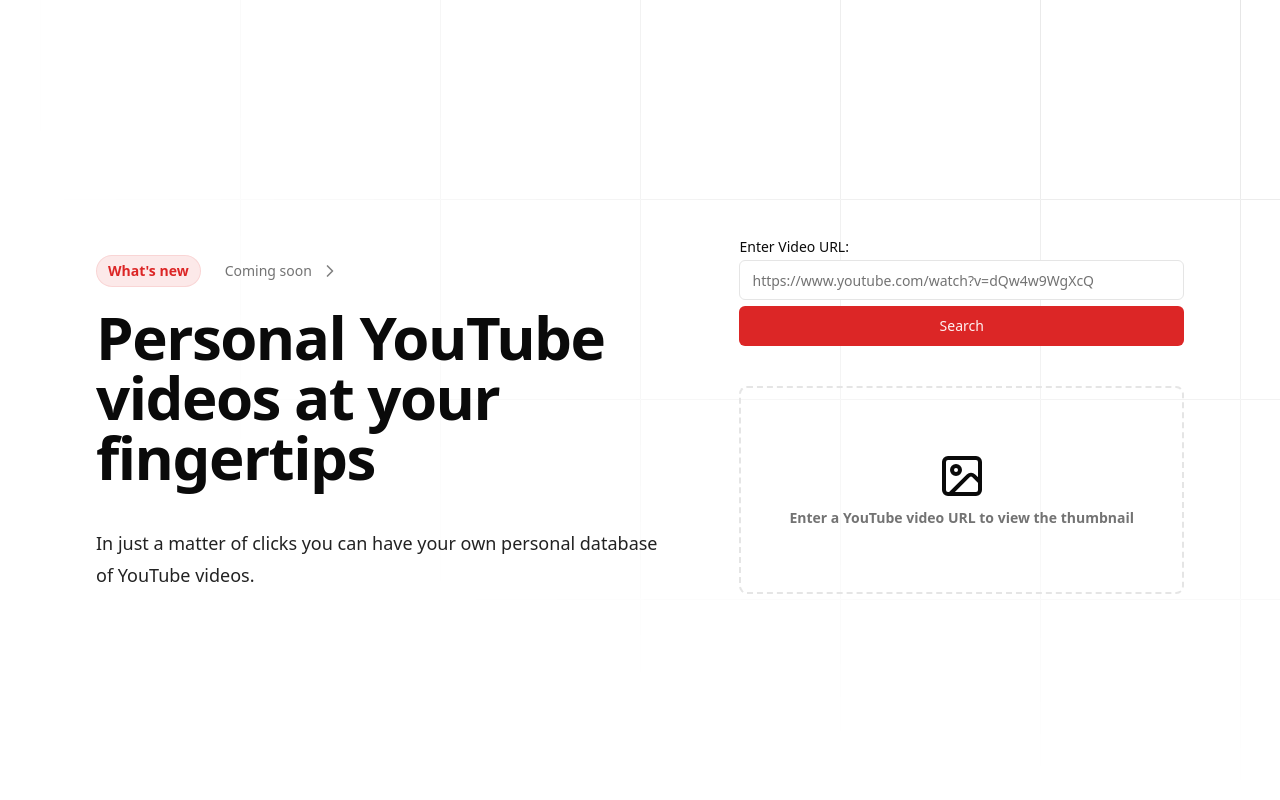
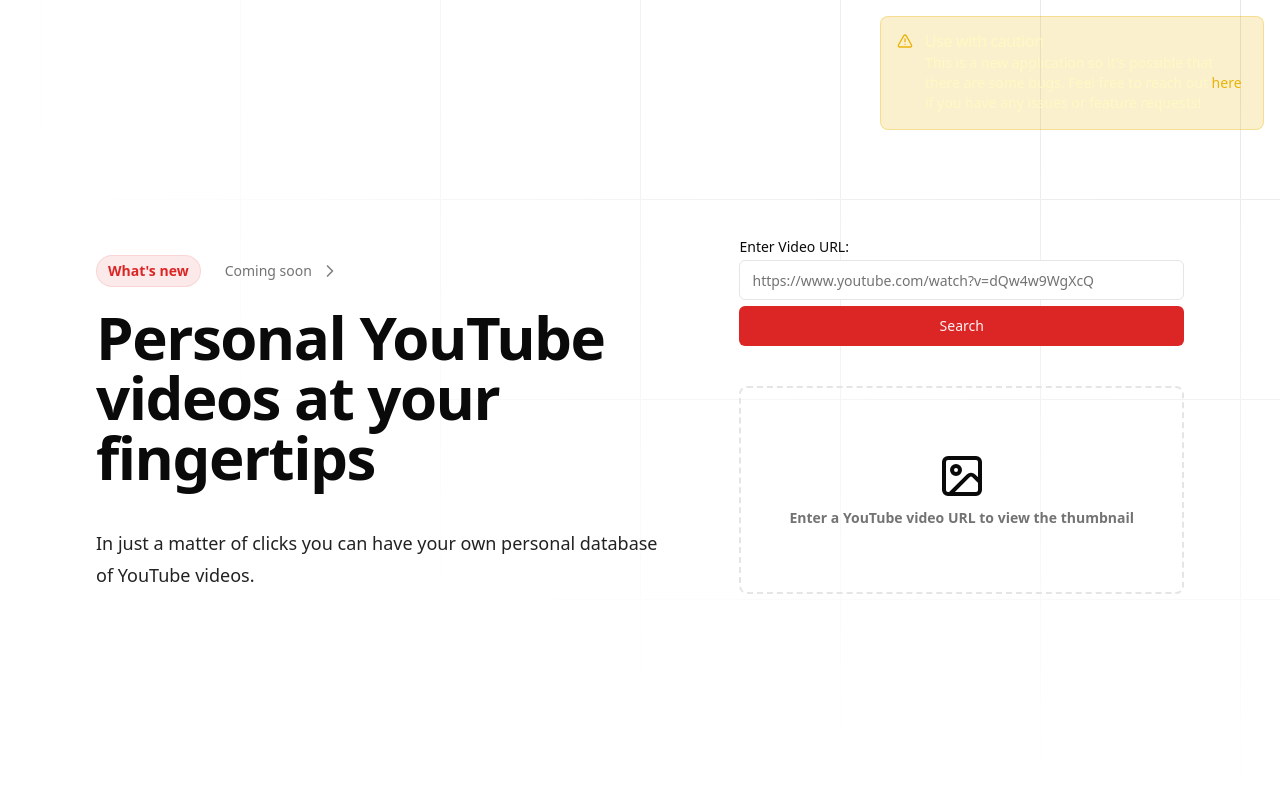
Before and after one commit to alexwhitmore/downloader, a Next.js app: page / in a window 1280 px wide. Shown: the top 800 px of the page. Built offline with nearby package versions, Linux system fonts and the light colour scheme.

Commit message:
Create new alert component

```diff
--- a/app/page.tsx
+++ b/app/page.tsx
@@ -1,3 +1,6 @@
+import { AlertTriangle } from 'lucide-react'
+import { Alert, AlertDescription, AlertTitle } from '@/components/ui/alert'
+import { Button } from '@/components/ui/button'
 import { Hero } from '@/components/hero'
 import { Features } from '@/components/features'
 import { Instructions } from '@/components/instructions'
@@ -7,6 +10,21 @@
 export default function Home() {
   return (
     <main>
+      <div className="fixed top-0 right-0 mt-4 mr-4 z-50 w-96 hidden md:block">
+        <Alert className="bg-yellow-500/20 border-yellow-500/30">
+          <AlertTriangle className="h-4 w-4 stroke-yellow-500" />
+          <AlertTitle className="text-yellow-100">Use with caution</AlertTitle>
+          <AlertDescription className="text-yellow-100/90">
+            This is a new application so it's possible that there are some bugs.
+            Feel free to reach out{' '}
+            <Button asChild variant="link" className="p-0 h-0 text-yellow-500">
+              <a href="#">here</a>
+            </Button>{' '}
+            if you have any issues or feature requests!
+          </AlertDescription>
+        </Alert>
+      </div>
+
       <Hero />
       <Features />
       <Instructions />
--- /dev/null
+++ b/components/ui/alert.tsx
@@ -0,0 +1,59 @@
+import * as React from "react"
+import { cva, type VariantProps } from "class-variance-authority"
+
+import { cn } from "@/lib/utils"
+
+const alertVariants = cva(
+  "relative w-full rounded-lg border p-4 [&>svg~*]:pl-7 [&>svg+div]:translate-y-[-3px] [&>svg]:absolute [&>svg]:left-4 [&>svg]:top-4 [&>svg]:text-foreground",
+  {
+    variants: {
+      variant: {
+        default: "bg-background text-foreground",
+        destructive:
+          "border-destructive/50 text-destructive dark:border-destructive [&>svg]:text-destructive",
+      },
+    },
+    defaultVariants: {
+      variant: "default",
+    },
+  }
+)
+
+const Alert = React.forwardRef<
+  HTMLDivElement,
+  React.HTMLAttributes<HTMLDivElement> & VariantProps<typeof alertVariants>
+>(({ className, variant, ...props }, ref) => (
+  <div
+    ref={ref}
+    role="alert"
+    className={cn(alertVariants({ variant }), className)}
+    {...props}
+  />
+))
+Alert.displayName = "Alert"
+
+const AlertTitle = React.forwardRef<
+  HTMLParagraphElement,
+  React.HTMLAttributes<HTMLHeadingElement>
+>(({ className, ...props }, ref) => (
+  <h5
+    ref={ref}
+    className={cn("mb-1 font-medium leading-none tracking-tight", className)}
+    {...props}
+  />
+))
+AlertTitle.displayName = "AlertTitle"
+
+const AlertDescription = React.forwardRef<
+  HTMLParagraphElement,
+  React.HTMLAttributes<HTMLParagraphElement>
+>(({ className, ...props }, ref) => (
+  <div
+    ref={ref}
+    className={cn("text-sm [&_p]:leading-relaxed", className)}
+    {...props}
+  />
+))
+AlertDescription.displayName = "AlertDescription"
+
+export { Alert, AlertTitle, AlertDescription }
```
